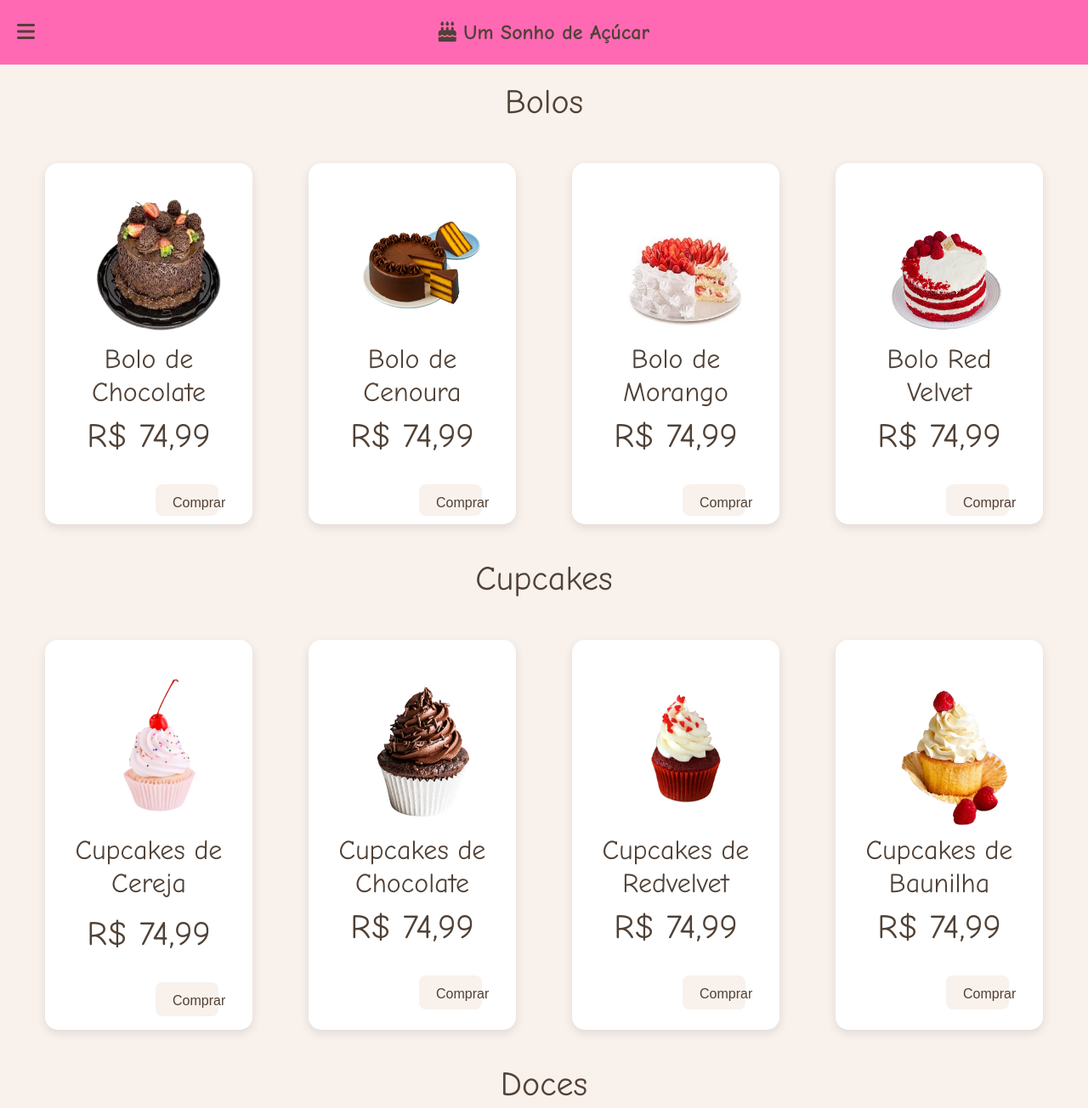
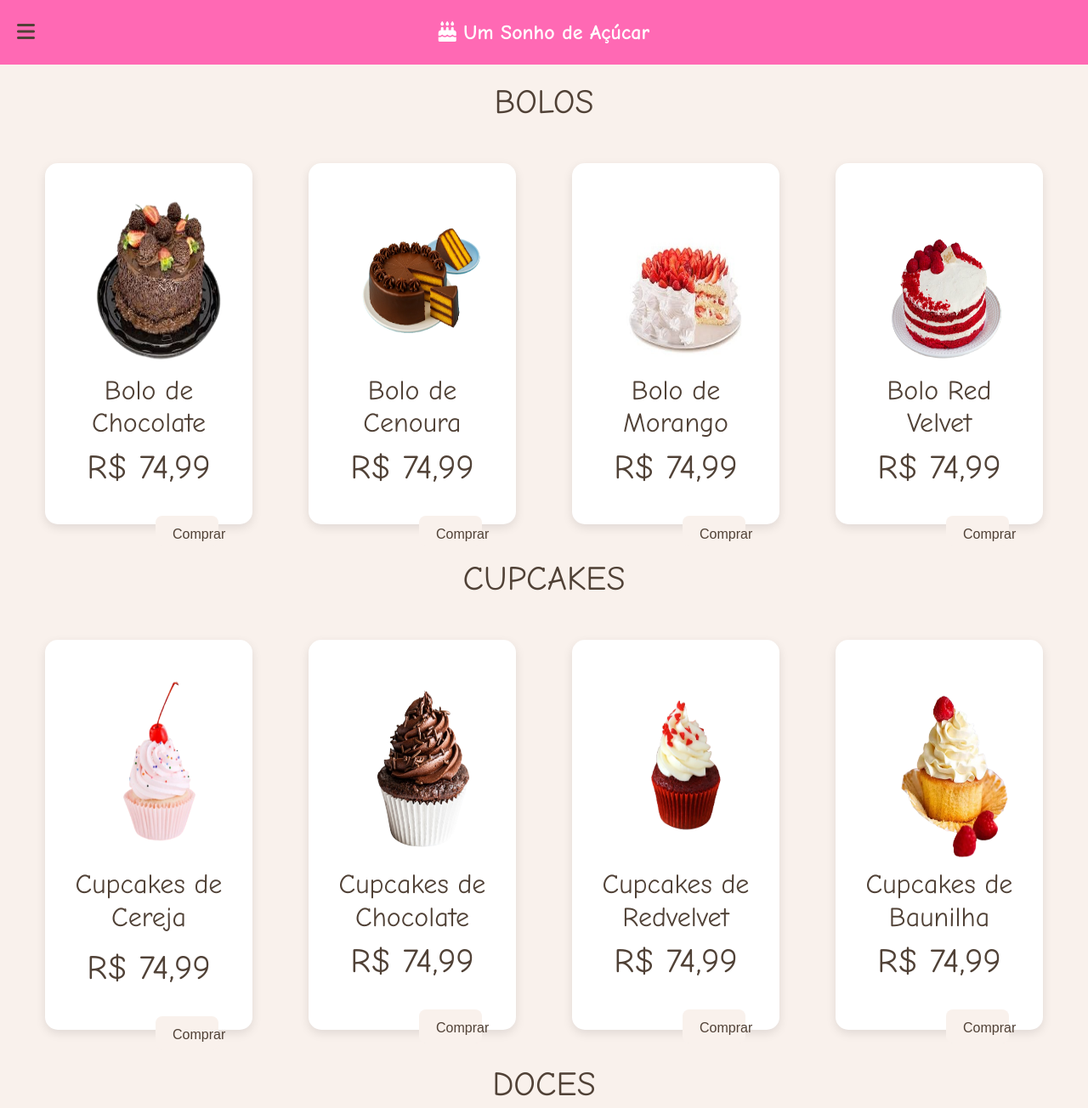
Before and after one commit to RBS4ntos/23-04-2025-confeitaria, a website: page delivery.html in a window 1280 px wide. Shown: the top 1304 px of the page at 85% size. Drawn offline with nearby package versions, Linux system fonts and the light colour scheme.

Commit message:
Add files via upload

```diff
--- a/delivery.html
+++ b/delivery.html
@@ -83,7 +83,7 @@
         .logo {
             font-size: 24px;
             font-weight: bold;
-            color: #504136;
+            color: #fff;
         }
 
         .menu-header {
@@ -128,7 +128,7 @@
 
         section img {
             margin-left: 30px;
-            height: 50%;
+            height: 60%;
             width: 80%;
         }
 
@@ -176,7 +176,7 @@
 
     </div>
 
-    <div><h1 class="texto">Bolos</h1></div>
+    <div><h1 class="texto">BOLOS</h1></div>
     <div class="cards-container">
         <section>
             <img src="./BoloDeChocolate.jpg" id="img">
@@ -203,7 +203,7 @@
             <button class="butao">Comprar</button>
         </section>
     </div>
-    <d2v><h1 class="texto">Cupcakes</h1></div>
+    <d2v><h1 class="texto">CUPCAKES</h1></div>
     <div class="cards-container">
         <section>
             <img src="./CupcakeDeCereja.png" id="img">
@@ -230,7 +230,7 @@
             <button class="butao">Comprar</button>
         </section>
     </div>
-    <div><h1 class="texto">Doces</h1></div>
+    <div><h1 class="texto">DOCES</h1></div>
     <div class="cards-container">
         <section>
             <img src="./DoceDeBichoDePe.png" id="img">
@@ -257,7 +257,7 @@
             <button class="butao">Comprar</button>
         </section>
     </div>
-    <div><h1 class="texto">Pascoa</h1></div>
+    <div><h1 class="texto">PASCOA</h1></div>
     <div class="cards-container">
         <section>
             <img src="./OvoRecheado.png" id="img">
```
Also changed, not shown: index.html (+3 -3 lines).
